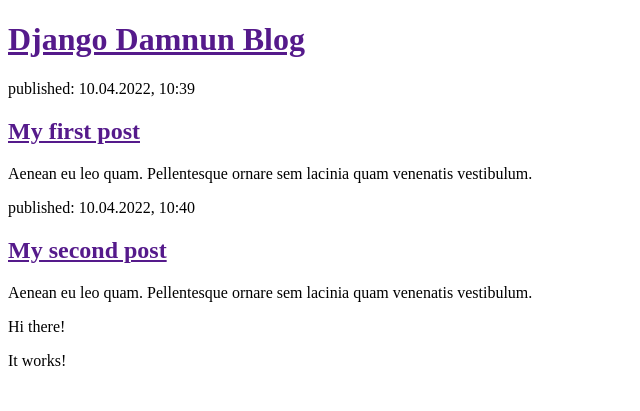
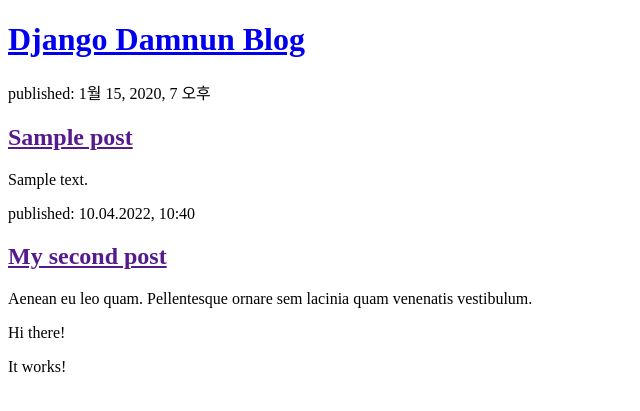
Before and after one commit to Damnun/Tour_Of_Django, a Django app: page / in a window 1280 px wide. Shown: the top 411 px of the page, without its empty margins (0-640 px from the left). Run offline with Django 3.2, Linux system fonts and the light colour scheme; tables that the repository leaves empty hold one stand-in row (values such as "Sample post").

Commit message:
Modified templates to display posts from database.

```diff
--- a/blog/templates/blog/post_list.html
+++ b/blog/templates/blog/post_list.html
@@ -9,15 +9,17 @@
     <body>
         <div>
             <h1>
-                <a href="">Django Damnun Blog</a>
+                <a href="/">Django Damnun Blog</a>
             </h1>
         </div>
 
+    {% for post in posts %}
         <div>
-            <p>published: 10.04.2022, 10:39</p>
-            <h2><a href="">My first post</a></h2>
-            <p>Aenean eu leo quam. Pellentesque ornare sem lacinia quam venenatis vestibulum.</p>
+            <p>published: {{ post.published_date }}</p>
+            <h2><a href=""> {{ post.title }}</a></h2>
+            <p>{{ post.text|linebreaksbr }}</p>
         </div>
+    {% endfor %}
 
         <div>
             <p>published: 10.04.2022, 10:40</p>
--- a/blog/views.py
+++ b/blog/views.py
@@ -1,5 +1,8 @@
 from django.shortcuts import render
+from django.utils import timezone
+from .models import Post
 
 # Create your views here.
 def post_list(request):
-    return render(request, 'blog/post_list.html', {})
+    posts = Post.objects.filter(published_date__lte=timezone.now()).order_by('published_date')
+    return render(request, 'blog/post_list.html', {'posts': posts})
```
